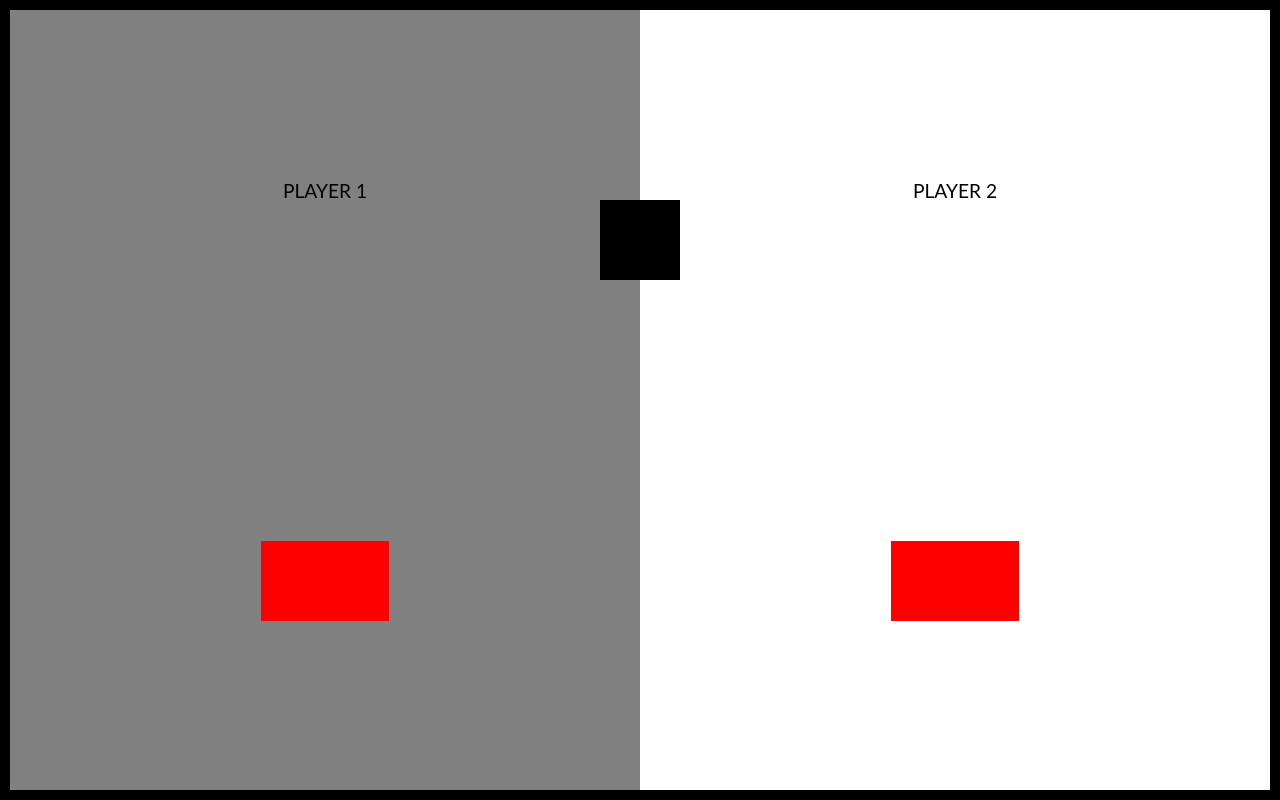
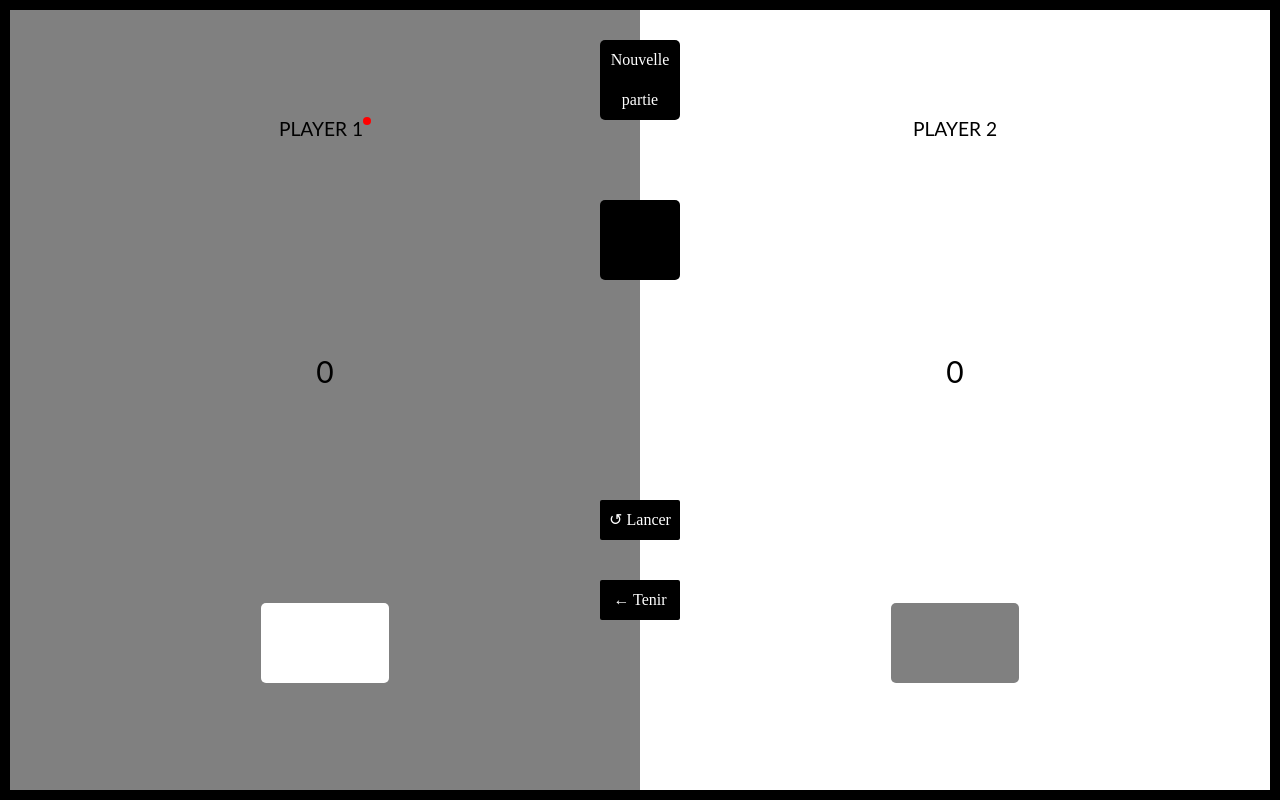
Before and after one commit to benkainobi/jeude, a PHP site: page /jeude.html in a window 1280 px wide. Run offline with PHP 8.4, Linux system fonts and the light colour scheme.

Commit message:
avant revision

```diff
--- a/jeude.css
+++ b/jeude.css
@@ -38,15 +38,37 @@ body {
     font-size: larger;
 }
 
-.global {
+.current {
     height: 10vh;
     width: 10vw;
     text-align: center;
     line-height: 10vh;
-    background-color: red;
+    border-radius: 5px;
 }
 
-.resultat {
+.un {
+    background-color: white;
+}
+
+.deux {
+    background-color: grey;
+}
+
+.rejouer {
+    position: absolute;
+    top: 10vh;
+    left: 50vw;
+    transform: translate(-50%, -50%);
+    color: white;
+    background-color: black;
+    border-radius: 5px;
+    height: 10vh;
+    width: 10vh;
+    text-align: center;
+    line-height: 5vh;
+}
+
+.de {
     background-color: black;
     color: white;
     height: 10vh;
@@ -55,4 +77,57 @@ body {
     top: 30vh;
     left: 50vw;
     transform: translate(-50%, -50%);
+    border-radius: 5px;
+    text-align: center;
+    line-height: 10vh;
 }
+
+.lancer {
+    position: absolute;
+    bottom: 30vh;
+    left: 50vw;
+    transform: translate(-50%, -50%);
+    color: white;
+    background-color: black;
+    border-radius: 2px;
+    height: 5vh;
+    width: 10vh;
+    text-align: center;
+    line-height: 5vh;
+}
+
+.tenir {
+    position: absolute;
+    bottom: 20vh;
+    left: 50vw;
+    transform: translate(-50%, -50%);
+    color: white;
+    background-color: black;
+    border-radius: 2px;
+    height: 5vh;
+    width: 10vh;
+    text-align: center;
+    line-height: 5vh;
+}
+
+.total {
+    font-family: Lato;
+    font-size: 30px;
+    color: black;
+}
+
+.lumiere {
+    height: 1vh;
+    width: 1vh;
+    border-radius: 50%;
+    background-color: red;
+    display: block;
+}
+
+.entete1 {
+    display: flex;
+}
+
+.entete2 {
+    display: flex;
+}
--- a/jeude.html
+++ b/jeude.html
@@ -8,17 +8,31 @@
 </head>
 
 <body>
-    <div class="resultat"></div>
+    <div class="rejouer">Nouvelle partie</div>
+    <div class="de"></div>
+    <div class="lancer">&#8634 Lancer</div>
+    <div class="tenir">&#8592 Tenir</div>
+
     <div class="cadre">
         <div class="joueur1">
-            <div class="joueur">PLAYER 1</div>
-            <div class="global un"></div>
+            <div class="entete1">
+                <div class="joueur">PLAYER 1</div>
+                <div class="signal1"></div>
+            </div>
+            <div class="total one"></div>
+            <div class="current un"></div>
         </div>
         <div class="joueur2">
-            <div class="joueur">PLAYER 2</div>
-            <div class="global deux"></div>
+            <div class="entete2">
+                <div class="joueur">PLAYER 2</div>
+                <div class="signal2"></div>
+            </div>
+            <div class="total two"></div>
+            <div class="current deux"></div>
         </div>
     </div>
+
+    <script src="jeude.js"></script>
 </body>
 
 </html>
--- a/jeude.js
+++ b/jeude.js
@@ -0,0 +1,115 @@
+function lancer() {
+    let nombre = Math.round(Math.random() * 5 + 1);
+    let resultat = document.querySelector('.de');
+    let currentJoueur1 = document.querySelector('.un');
+    let currentJoueur2 = document.querySelector('.deux');
+    let signal1 = document.querySelector('.signal1');
+    let signal2 = document.querySelector('.signal2');
+
+
+    if (nombre == 1) {
+        signal1.classList.toggle('lumiere');
+        signal2.classList.toggle('lumiere');
+        currentJoueur1.classList.toggle('actif');
+        currentJoueur2.classList.toggle('actif');
+        currentJoueur1.classList.toggle('inactif');
+        currentJoueur2.classList.toggle('inactif');
+        let actif = document.querySelector('.actif');
+        let inactif = document.querySelector('.inactif');
+
+
+        resultat.innerHTML = 1;
+
+
+    } else {
+
+        resultat.innerHTML = nombre;
+        let c = document.querySelector('.actif');
+
+        if (c.innerHTML == "") { c.innerHTML = 0; }
+        c.innerHTML = parseInt(c.innerHTML) + parseInt(resultat.innerHTML);
+    }
+
+
+
+}
+
+function tenir() {
+    let currentJoueur1 = document.querySelector('.un');
+    let currentJoueur2 = document.querySelector('.deux');
+
+    signal1.classList.toggle('lumiere');
+    signal2.classList.toggle('lumiere');
+
+    let totalJoueur1 = document.querySelector('.one');
+    let totalJoueur2 = document.querySelector('.two');
+    if (currentJoueur1.className != 0) {
+        totalJoueur1.innerHTML = parseInt(totalJoueur1.innerHTML) + parseInt(currentJoueur1.innerHTML);
+
+    }
+    if (totalJoueur1.innerHTML >= 100) {
+        alert('Joueur 1 gagne!');
+        currentJoueur1.innerHTML = 0;
+        currentJoueur2.innerHTML = 0;
+        totalJoueur1.innerHTML = 0;
+        totalJoueur2.innerHTML = 0;
+    }
+    if (currentJoueur2.innerHTML != 0) {
+        totalJoueur2.innerHTML = parseInt(totalJoueur2.innerHTML) + parseInt(currentJoueur2.innerHTML);
+
+    }
+    if (totalJoueur2.innerHTML >= 100) {
+        alert('Joueur 2 gagne!');
+        currentJoueur1.innerHTML = 0;
+        currentJoueur2.innerHTML = 0;
+        totalJoueur1.innerHTML = 0;
+        totalJoueur2.innerHTML = 0;
+    }
+    currentJoueur1.classList.toggle('actif');
+    currentJoueur2.classList.toggle('actif');
+    currentJoueur1.classList.toggle('inactif');
+    currentJoueur2.classList.toggle('inactif');
+    currentJoueur1.innerHTML = 0;
+    currentJoueur2.innerHTML = 0;
+}
+
+function rejouer() {
+    let currentJoueur1 = document.querySelector('.un');
+    let currentJoueur2 = document.querySelector('.deux');
+
+    let totalJoueur1 = document.querySelector('.one');
+    let totalJoueur2 = document.querySelector('.two');
+    currentJoueur1.innerHTML = 0;
+    currentJoueur2.innerHTML = 0;
+    totalJoueur1.innerHTML = 0;
+    totalJoueur2.innerHTML = 0;
+}
+
+let toucheLancer = document.querySelector('.lancer');
+toucheLancer.addEventListener('click', lancer);
+
+
+let toucheTenir = document.querySelector('.tenir');
+toucheTenir.addEventListener('click', tenir);
+
+let current1 = document.querySelector('.un');
+let current2 = document.querySelector('.deux');
+
+current1.classList.add('actif');
+current2.classList.add('inactif');
+
+let totalJoueur1 = document.querySelector('.one');
+let totalJoueur2 = document.querySelector('.two');
+
+let toucheRejouer = document.querySelector('.rejouer');
+toucheRejouer.addEventListener('click', rejouer);
+
+
+let signal1 = document.querySelector('.signal1');
+let signal2 = document.querySelector('.signal2');
+
+signal1.className = 'lumiere';
+
+
+totalJoueur1.innerHTML = 0;
+totalJoueur2.innerHTML = 0;
```
Also changed, not shown: face/drei.png (added), face/ein.png (added), face/funf.png (added), face/sechs.png (added), face/vier.png (added), face/zwei.png (added), 1 other file.
